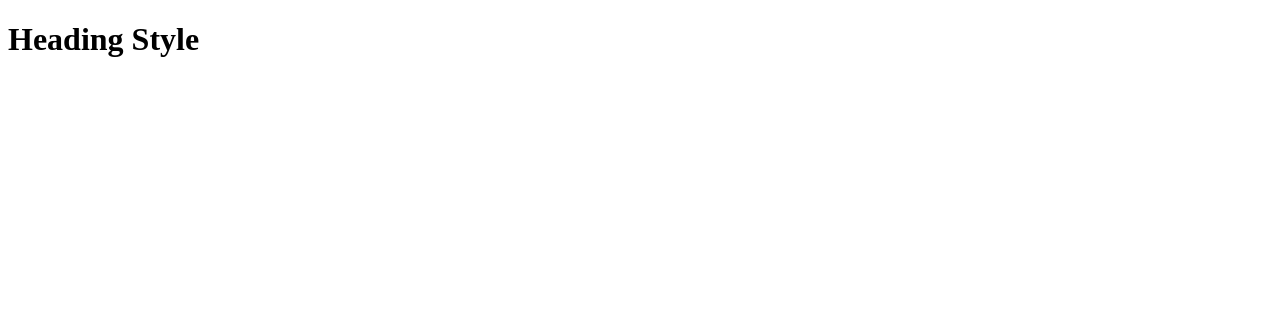
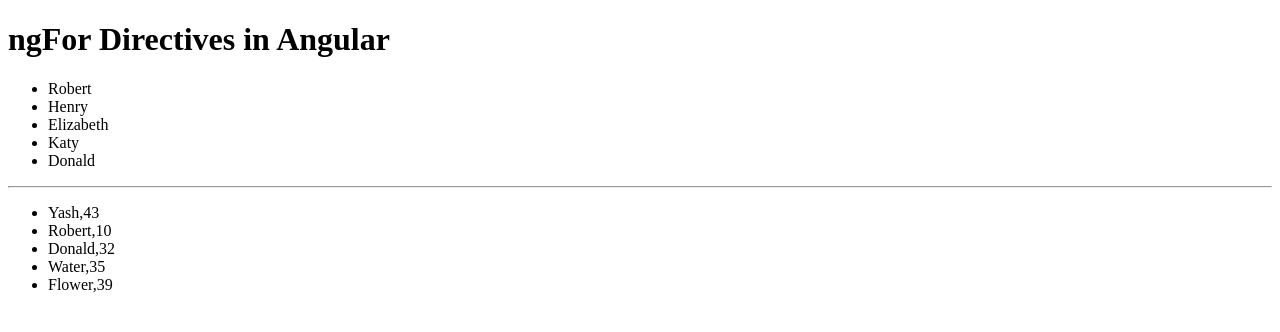
Before and after one commit to yashkhandelwal401/angular-practise, an Angular app: page / in a window 1280 px wide. Shown: the top 332 px of the page. Built offline with nearby package versions, Linux system fonts and the light colour scheme.

Commit message:
Tutorial 28 - NgFor use case

```diff
--- a/src/app/app.html
+++ b/src/app/app.html
@@ -1 +1,15 @@
-<h1 *ngIf="show"> Heading Style </h1>
+<h1> ngFor Directives in Angular </h1>
+
+<ul>
+    <li *ngFor="let x of students">
+        {{x}}
+    </li>
+</ul>
+
+<hr>
+
+<ul>
+    <li *ngFor="let student of studentData">
+        {{student.name}},{{student.age}}
+    </li>
+</ul>
--- a/src/app/app.ts
+++ b/src/app/app.ts
@@ -1,13 +1,41 @@
-import { NgIf } from '@angular/common';
+import { NgFor } from '@angular/common';
 import { Component } from '@angular/core';
+import { email } from '@angular/forms/signals';
 
 @Component({
   selector: 'app-root',
-  imports: [NgIf],
+  imports: [NgFor],
   templateUrl: './app.html',
   styleUrl: './app.css',
 })
 
 export class App {
-  show=true
+  students = ["Robert", "Henry", "Elizabeth", "Katy", "Donald"];
+
+  studentData = [{
+    name: 'Yash',
+    age: 43,
+    email: 'yash@gmail.com'
+  },
+  {
+    name: 'Robert',
+    age: 10,
+    email: 'Robert@gmail.com'
+  },
+  {
+    name: 'Donald',
+    age: 32,
+    email: 'Donald@gmail.com'
+  },
+  {
+    name: 'Water',
+    age: 35,
+    email: 'Water@gmail.com'
+  },
+  {
+    name: 'Flower',
+    age: 39,
+    email: 'Flower@gmail.com'
+  }
+  ]
 }
```
